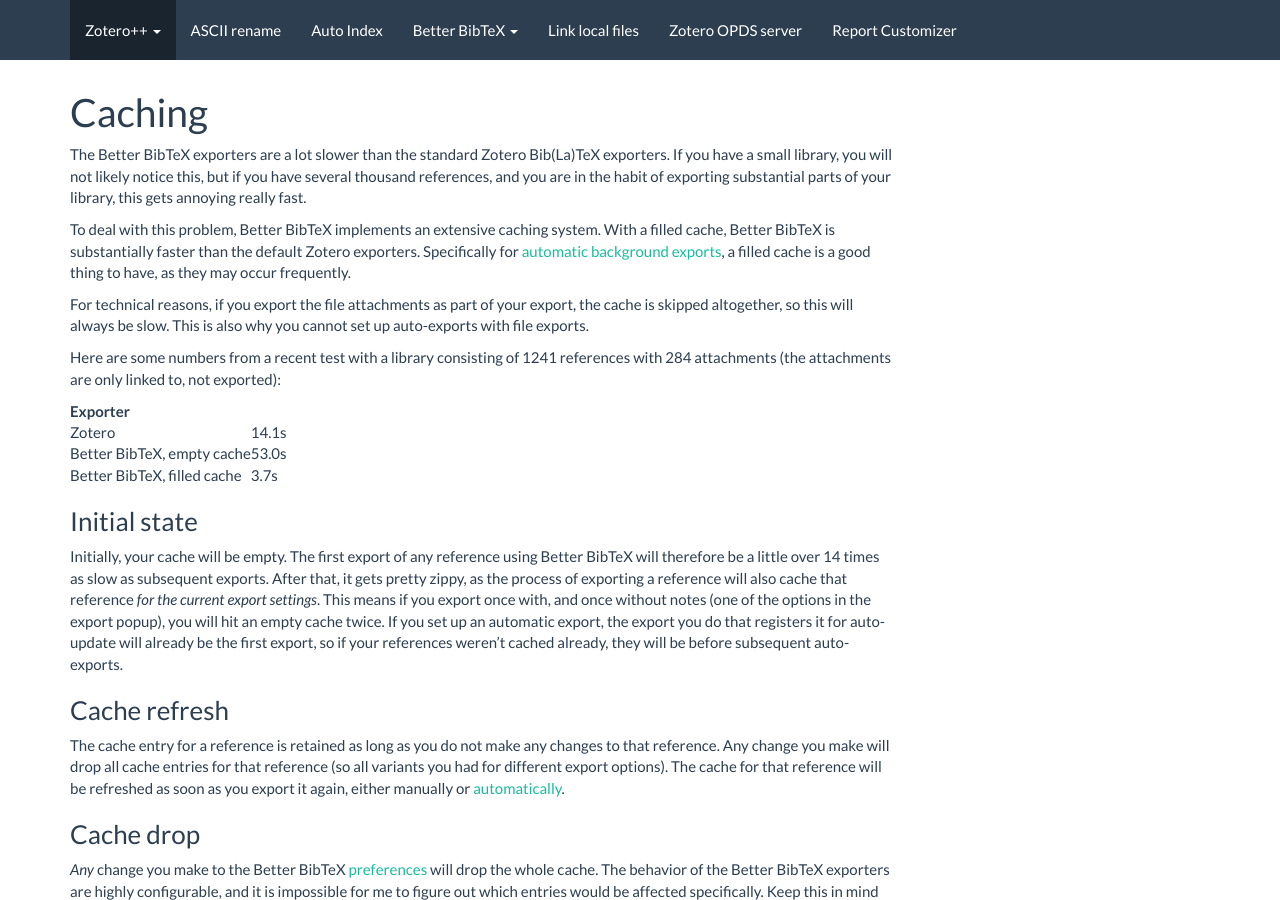
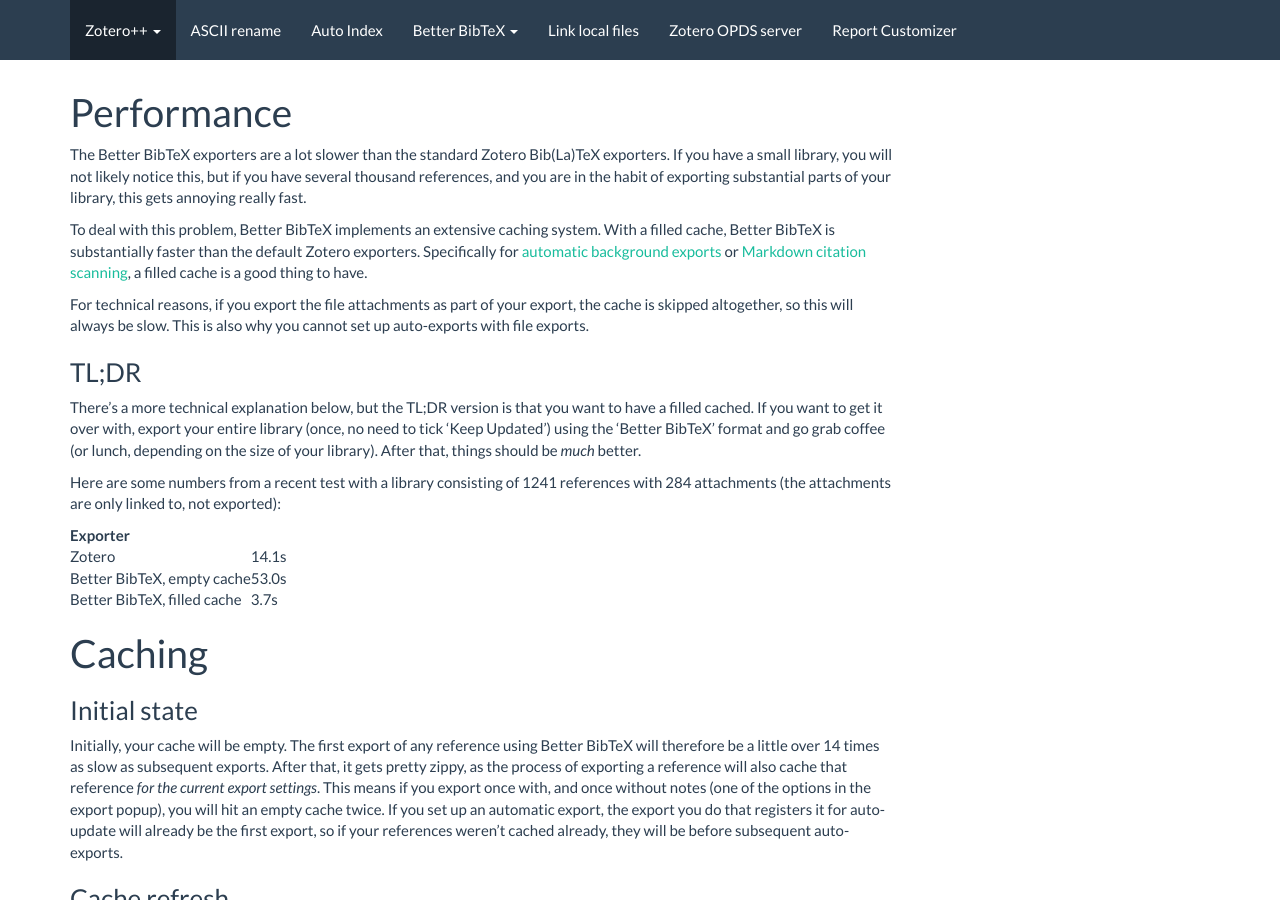
Before and after one commit to edwinksl/ZotPlus.github.io, a Jekyll site: the page built from better-bibtex/performance.md, in a window 1280 px wide and 900 px high. Built offline with Jekyll 4.4.1, drawn with Linux system fonts in a browser that asks for light colours; nearby versions of some CDN libraries; comment, search, counter and statistics services are not loaded.

Commit message:
ascii-rename 0.0.40 / opds 0.0.10 / auto-index 0.0.36 / better-bibtex 1.6.25 / debug-bridge 0.1.0 / link-local-files 0.0.9 / report-customizer 0.2.19

```diff
--- a/better-bibtex/cache.md
+++ b/better-bibtex/performance.md
@@ -1,8 +1,8 @@
 ---
-title: Caching
+title: Performance
 ---
 
-# Caching
+# Performance
 
 The Better BibTeX exporters are a lot slower than the standard Zotero Bib(La)TeX exporters. If you have a small library,
 you will not likely notice this, but if you have several thousand references, and you are in the habit of exporting
@@ -10,19 +10,27 @@
 
 To deal with this problem, Better BibTeX implements an extensive caching system. With a filled cache, Better BibTeX is
 substantially faster than the default Zotero exporters.  Specifically for [automatic background
-exports](pull-export.html), a filled cache is a good thing to have, as they may occur frequently.
+exports](pull-export.html) or [Markdown citation scanning](https://atom.io/packages/zotero-citations), a filled cache is
+a good thing to have.
 
 For technical reasons, if you export the file attachments as part of your export, the cache is skipped altogether, so
 this will always be slow. This is also why you cannot set up auto-exports with file exports.
 
-Here are some numbers from a recent test with a library
-consisting of 1241 references with 284 attachments (the attachments are only linked to, not exported):
+### TL;DR
+
+There's a more technical explanation below, but the TL;DR version is that you want to have a filled cached. If you want
+to get it over with, export your entire library (once, no need to tick 'Keep Updated') using the 'Better BibTeX' format
+and go grab coffee (or lunch, depending on the size of your library). After that, things should be *much* better.
+
+Here are some numbers from a recent test with a library consisting of 1241 references with 284 attachments (the attachments are only linked to, not exported):
 
 | Exporter                    |                      |
 | --------------------        | -------------------- |
 | Zotero                      | 14.1s                |
 | Better BibTeX, empty cache  | 53.0s                |
 | Better BibTeX, filled cache |  3.7s                |
+
+# Caching
 
 
 ### Initial state
```
Also changed, not shown: _data/meta.yml (+11 -11 lines), _data/nav.yml (+5 -5 lines), better-bibtex/configuration.md (+1 -1 lines), s3.html (+2 -2 lines), s3.json (+4 -4 lines).
